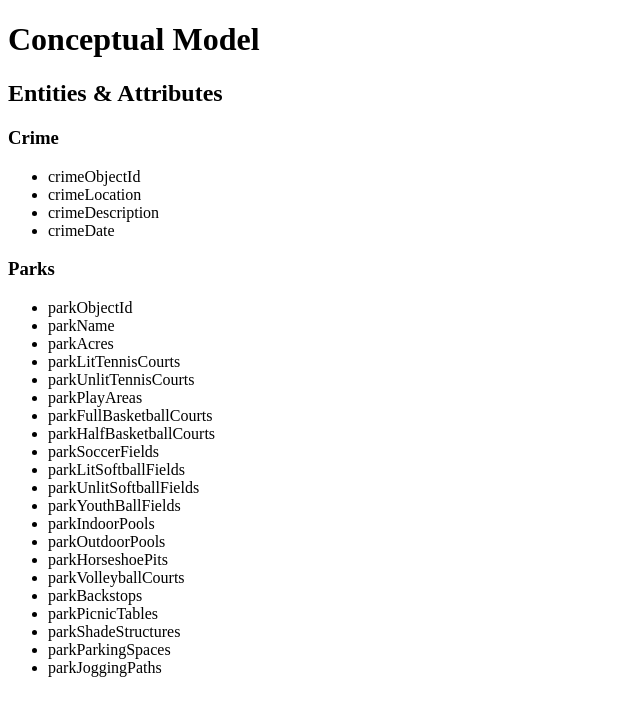
After one commit to josephrohrer/abquery, a PHP site: page /conceptual-model.php in a window 1280 px wide. The commit adds this page. Shown: the top 716 px of the page, without its empty margins (0-640 px from the left). Run offline with PHP 8.4, Linux system fonts and the light colour scheme.

Commit message:
Added conceptual model

```diff
--- /dev/null
+++ b/epic/conceptual-model.php
@@ -0,0 +1,42 @@
+<!DOCTYPE html>
+<html lang="en">
+	<head>
+		<meta charset="utf-8"/>
+		<title>Conceptual Model</title>
+	</head>
+	<body>
+		<h1>Conceptual Model</h1>
+		<h2>Entities & Attributes</h2>
+		<h3>Crime</h3>
+		<ul>
+			<li>crimeObjectId</li>
+			<li>crimeLocation</li>
+			<li>crimeDescription</li>
+			<li>crimeDate</li>
+		</ul>
+		<h3>Parks</h3>
+		<ul>
+			<li>parkObjectId</li>
+			<li>parkName</li>
+			<li>parkAcres</li>
+			<li>parkLitTennisCourts</li>
+			<li>parkUnlitTennisCourts</li>
+			<li>parkPlayAreas</li>
+			<li>parkFullBasketballCourts</li>
+			<li>parkHalfBasketballCourts</li>
+			<li>parkSoccerFields</li>
+			<li>parkLitSoftballFields</li>
+			<li>parkUnlitSoftballFields</li>
+			<li>parkYouthBallFields</li>
+			<li>parkIndoorPools</li>
+			<li>parkOutdoorPools</li>
+			<li>parkHorseshoePits</li>
+			<li>parkVolleyballCourts</li>
+			<li>parkBackstops</li>
+			<li>parkPicnicTables</li>
+			<li>parkShadeStructures</li>
+			<li>parkParkingSpaces</li>
+			<li>parkJoggingPaths</li>
+		</ul>
+	</body>
+</html>
--- a/epic/index.php
+++ b/epic/index.php
@@ -22,11 +22,12 @@
 			<h2>Personas</h2>
 				<ul>
 					<li><a href="burt-macklin.php">Burt Macklin</a></li>
-					<li><a href="steven-smtiherton.php">Steven Smitherton</a></li>
+					<li><a href="steven-smtiherton.php">Steven Smtiherton</a></li>
 					<li><a href="tina-jenkins.php">Tina Jenkins</a></li>
 				</ul>
 					<h2><a href="use-cases.php">Use Cases</a></h2>
 					<h2><a href="interaction-flows.php">Interaction Flows</a></h2>
+					<h2><a href="conceptual-model.php">Conceptual Model</a></h2>
 </main>
 </body>
 </html>
```
